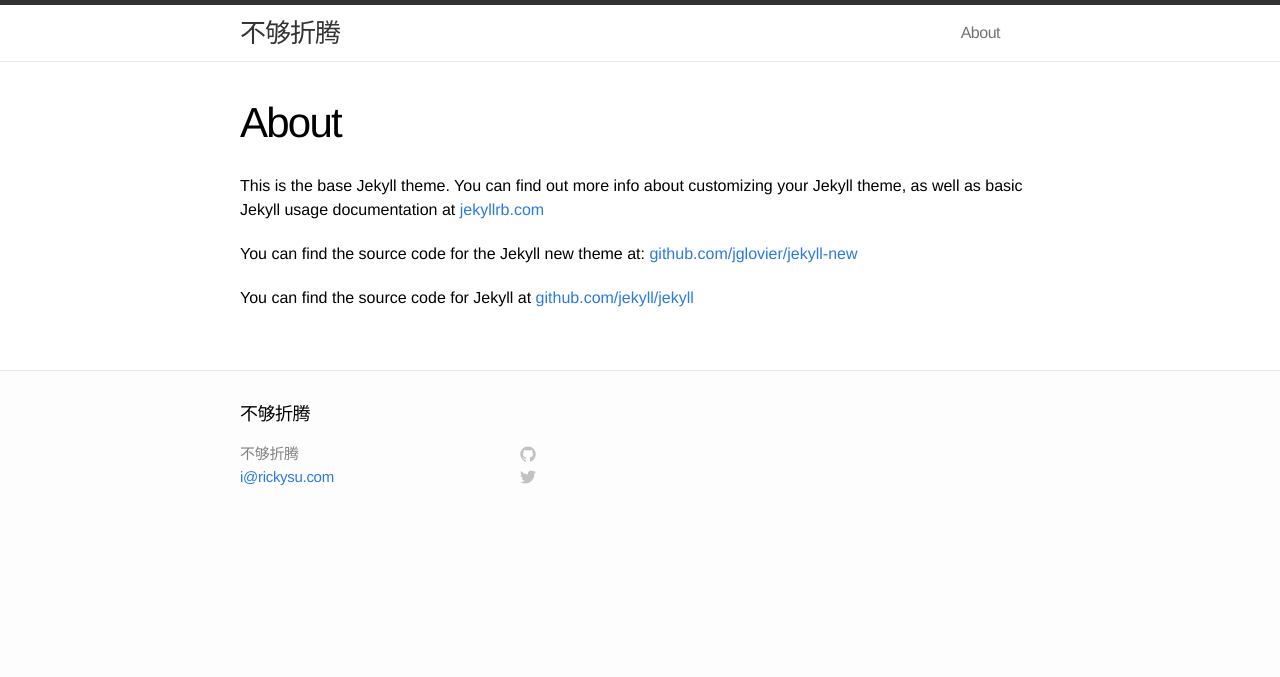
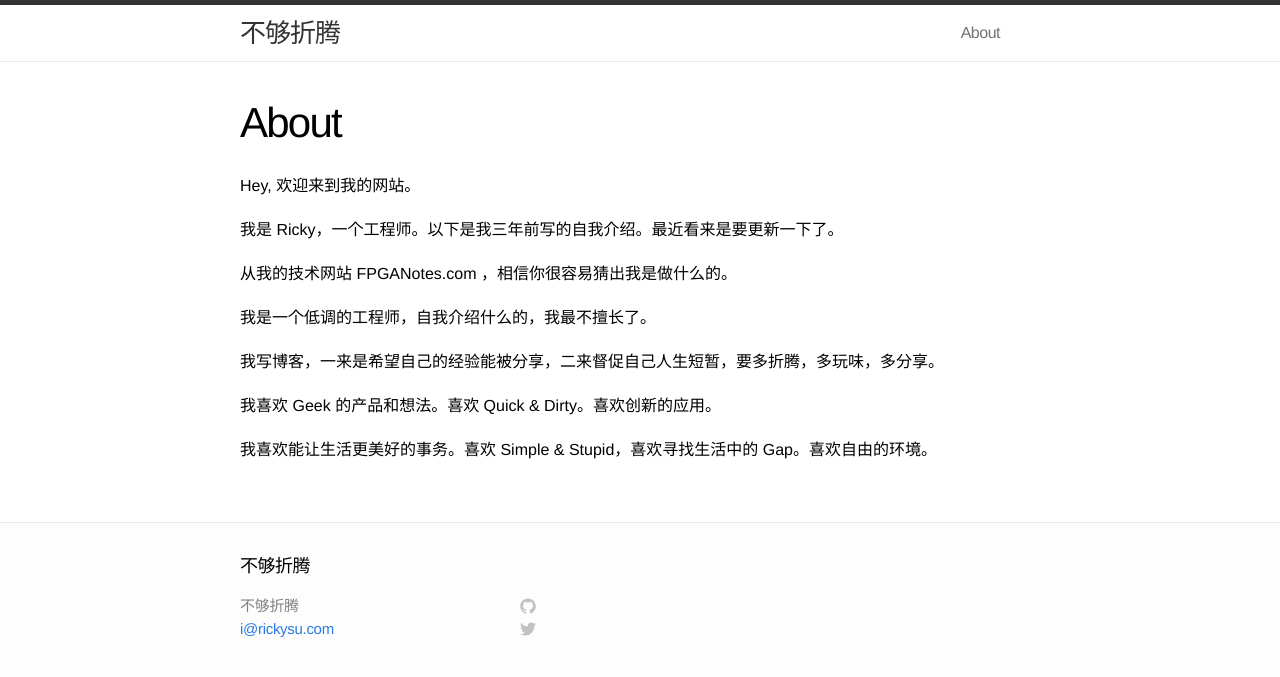
Before and after one commit to imrickysu/imrickysu.github.io, a Jekyll site: the page built from about.md, in a window 1280 px wide. Shown: the top 677 px of the page. Built offline with Jekyll 4.4.1, drawn with Linux system fonts in a browser that asks for light colours.

Commit message:
modify about and add a recent post at 4/27

```diff
--- a/about.md
+++ b/about.md
@@ -4,8 +4,16 @@ title: About
 permalink: /about/
 ---
 
-This is the base Jekyll theme. You can find out more info about customizing your Jekyll theme, as well as basic Jekyll usage documentation at [jekyllrb.com](http://jekyllrb.com/)
+Hey, 欢迎来到我的网站。
 
-You can find the source code for the Jekyll new theme at: [github.com/jglovier/jekyll-new](https://github.com/jglovier/jekyll-new)
+我是 Ricky，一个工程师。以下是我三年前写的自我介绍。最近看来是要更新一下了。
 
-You can find the source code for Jekyll at [github.com/jekyll/jekyll](https://github.com/jekyll/jekyll)
+从我的技术网站 FPGANotes.com ，相信你很容易猜出我是做什么的。
+
+我是一个低调的工程师，自我介绍什么的，我最不擅长了。
+
+我写博客，一来是希望自己的经验能被分享，二来督促自己人生短暂，要多折腾，多玩味，多分享。
+
+我喜欢 Geek 的产品和想法。喜欢 Quick & Dirty。喜欢创新的应用。
+
+我喜欢能让生活更美好的事务。喜欢 Simple & Stupid，喜欢寻找生活中的 Gap。喜欢自由的环境。
```
Also changed, not shown: _posts/2014-04-27-share-recently.markdown (added, +35 -0 lines).
